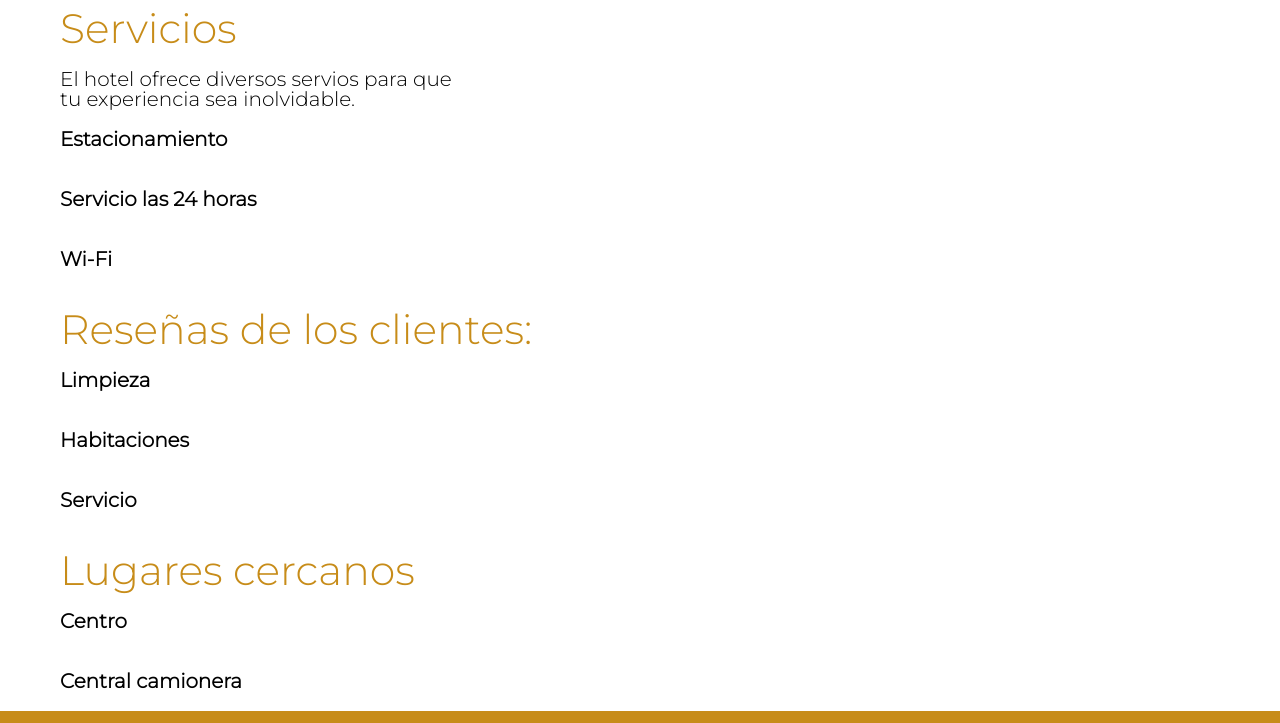
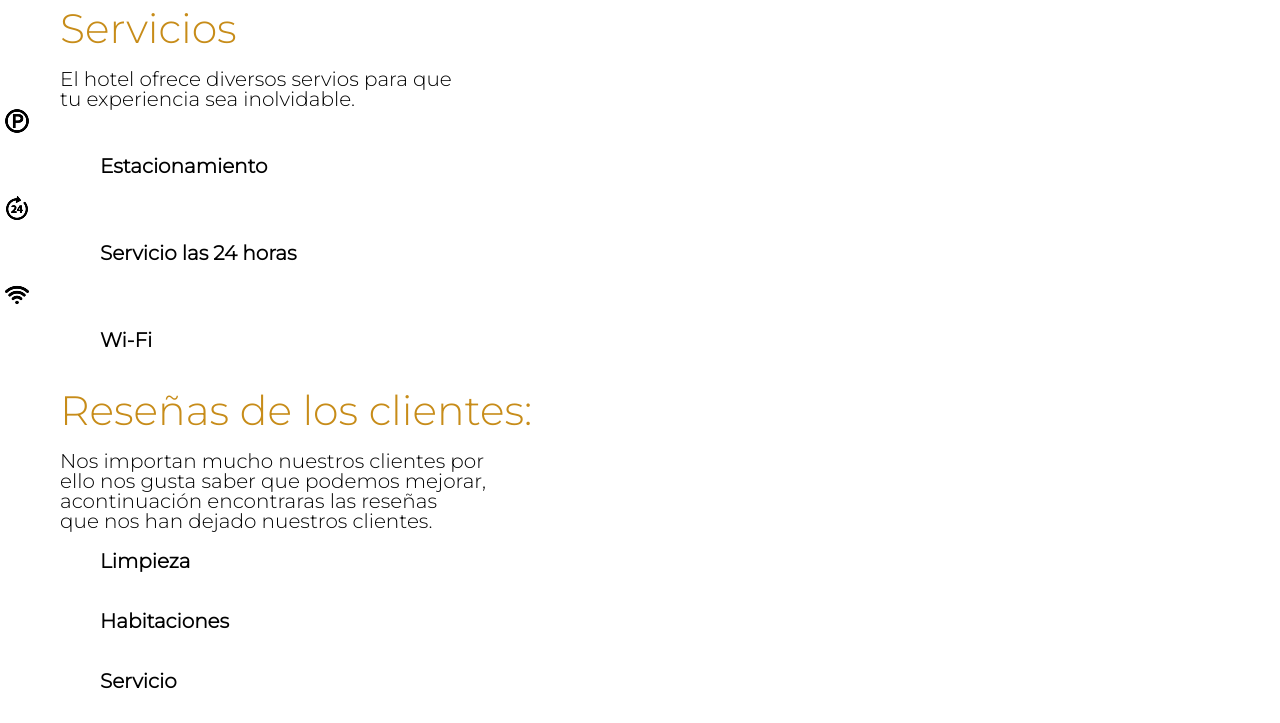
Before and after one commit to Bojorquez01/VillaMontero, a plain HTML site: page client/pages/index.html in a window 1280 px wide. Shown: the part 712-1435 px from the top of the page. Drawn offline with Linux system fonts and the light colour scheme.

Commit message:
añadiendo el archivo index.html

```diff
--- a/client/assets/css/home.css
+++ b/client/assets/css/home.css
@@ -80,7 +80,7 @@
 
   .container_item{
 	padding-top: 20px;
-	padding-left: 60px;
+	padding-left: 100px;
 	padding-bottom: 20px;
 	font-weight: bold;
 	font-size: 20px;
--- a/client/pages/home.html
+++ b/client/pages/index.html
@@ -18,7 +18,7 @@
           </div>
           <nav class="toolbar__nav">
             <ul>
-              <li><a href="home.html">Página principal</a></li>
+              <li><a href="index.html">Página principal</a></li>
               <li><a href="rooms.html">Habitaciones</a></li>
               <li><a href="reservations.html">Reservaciones</a></li>
               <li><a href="contacto.html">Contacto</a></li>
@@ -53,12 +53,13 @@
     <div class="services">
       <h1 class="container_title">Servicios</h1>
       <p class="container_text">El hotel ofrece diversos servios para que<br> tu experiencia sea inolvidable.</p>
-      <h2 class="container_item">Estacionamiento</h2>
-      <h2 class="container_item">Servicio las 24 horas</h2>
-      <h2 class="container_item">Wi-Fi</h2>
+      <img src="../assets/images/parking.png" class="footer2"><h2 class="container_item">Estacionamiento</h2>
+      <img src="../assets/images/24 horas.png" class="footer2"><h2 class="container_item">Servicio las 24 horas</h2>
+      <img src="../assets/images/wifi.png" class="footer2"><h2 class="container_item">Wi-Fi</h2>
   </div>
     <div class="feedback">
         <h1 class="container_title">Reseñas de los clientes: </h1>
+        <p class="container_text">Nos importan mucho nuestros clientes por<br> ello nos gusta saber que podemos mejorar, <br> acontinuación encontraras las reseñas<br> que nos han dejado nuestros clientes.</p>
         <h2 class="container_item">Limpieza</h2>
         <h2 class="container_item">Habitaciones</h2>
         <h2 class="container_item">Servicio</h2>
@@ -88,8 +89,8 @@
     <div class="footer__section3">
       <h1 class="footer_text">Siguenos</h1>
       <div class="social">
-        <a href="https://www.facebook.com/people/Hotel-Villa-Montero"><img src="../assets/images/facebook.png"></a>
-        <a href="https://www.instagram.com/hotelvillamontero"><img src="../assets/images/instagram.png"></a>
+        <a href="https://www.facebook.com/people/Hotel-Villa-Montero/100057202638867/?locale=es_LA"><img src="../assets/images/facebook.png"></a>
+        <a href="https://www.instagram.com/p/BnhxOOxlsja/?tagged=entrada&hl=es"><img src="../assets/images/instagram.png"></a>
       </div>
     </div>
   </footer>
```
Also changed, not shown: client/assets/images/24 horas.png (added), client/assets/images/parking.png (added), client/assets/images/wifi.png (added).
